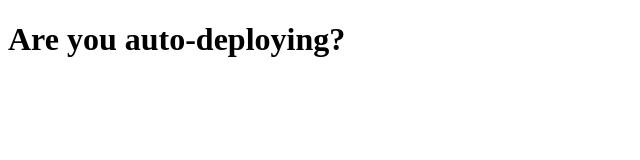
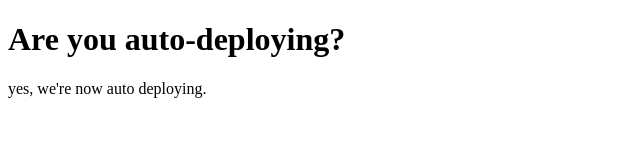
Before and after one commit to jhe04/github-integration-test, a plain HTML site: page index.html in a window 1280 px wide. Shown: the whole page, without its empty margins (0-640 px from the left). Drawn offline with Linux system fonts and the light colour scheme.

Commit message:
added some additional markup

```diff
--- a/index.html
+++ b/index.html
@@ -8,5 +8,7 @@
   </head>
   <body>
     <h1>Are you auto-deploying?</h1>
+
+    <p>yes, we're now auto deploying.</p>
   </body>
 </html>
```
